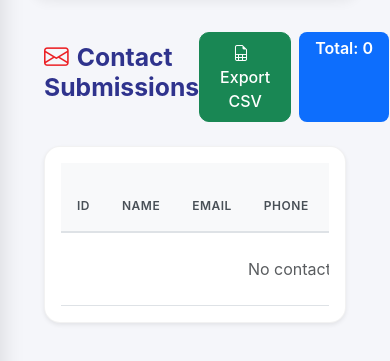
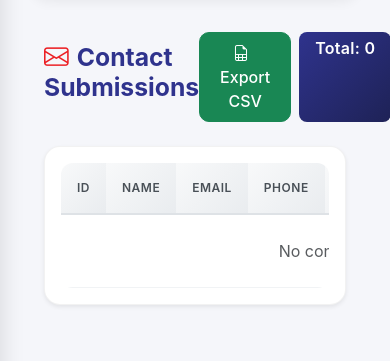
Before and after one commit to jubairsiyum/Farhan-Logistics, a PHP site: page /admin/contacts.php in a window 390 px wide. Shown: the part 183-544 px from the top of the page. Run offline with PHP 8.4, Linux system fonts and the light colour scheme; the visitor is signed in with stand-in values (Sample User, id 1); data that the repository does not hold is empty.

Commit message:
style: Enhance table and modal styles for improved UI consistency and responsiveness

```diff
--- a/public_html/admin/includes/header.php
+++ b/public_html/admin/includes/header.php
@@ -288,8 +288,33 @@
             margin: 0;
         }
 
+        .table-responsive {
+            border-radius: 12px;
+            overflow-x: auto;
+            overflow-y: visible;
+        }
+
+        .table-responsive::-webkit-scrollbar {
+            height: 8px;
+        }
+
+        .table-responsive::-webkit-scrollbar-track {
+            background: #f1f3f5;
+            border-radius: 4px;
+        }
+
+        .table-responsive::-webkit-scrollbar-thumb {
+            background: #adb5bd;
+            border-radius: 4px;
+            transition: background 0.3s ease;
+        }
+
+        .table-responsive::-webkit-scrollbar-thumb:hover {
+            background: #868e96;
+        }
+
         .table thead th {
-            background: #f8f9fa;
+            background: linear-gradient(135deg, #f8f9fa, #e9ecef);
             border-bottom: 2px solid #dee2e6;
             font-weight: 600;
             text-transform: uppercase;
@@ -297,15 +322,26 @@
             letter-spacing: 0.5px;
             color: #495057;
             padding: 1rem;
+            white-space: nowrap;
+            position: sticky;
+            top: 0;
+            z-index: 10;
         }
 
         .table tbody tr {
-            transition: all 0.2s ease;
+            transition: background-color 0.2s ease, box-shadow 0.2s ease;
+            border-bottom: 1px solid #f1f3f5;
         }
 
         .table tbody tr:hover {
-            background: #f8f9fa;
-            transform: scale(1.01);
+            background-color: #f8f9fa;
+            box-shadow: 0 2px 8px rgba(0, 0, 0, 0.04);
+        }
+
+        .table tbody td {
+            padding: 1rem;
+            vertical-align: middle;
+            color: #495057;
         }
 
         /* Badge Styles */
@@ -314,6 +350,108 @@
             border-radius: 8px;
             font-weight: 600;
             font-size: 0.75rem;
+            letter-spacing: 0.3px;
+        }
+
+        .badge.bg-success {
+            background: linear-gradient(135deg, #28a745, #20c997) !important;
+        }
+
+        .badge.bg-danger {
+            background: linear-gradient(135deg, #dc3545, #c82333) !important;
+        }
+
+        .badge.bg-warning {
+            background: linear-gradient(135deg, #ffc107, #e0a800) !important;
+            color: #000;
+        }
+
+        .badge.bg-info {
+            background: linear-gradient(135deg, #17a2b8, #138496) !important;
+        }
+
+        .badge.bg-primary {
+            background: linear-gradient(135deg, var(--primary-navy), #1e2256) !important;
+        }
+
+        /* Action Buttons in Tables */
+        .table .btn-sm {
+            padding: 0.375rem 0.75rem;
+            font-size: 0.8rem;
+            border-radius: 6px;
+        }
+
+        .table .btn-group {
+            display: flex;
+            gap: 0.375rem;
+        }
+
+        /* Search and Filter Controls */
+        .form-control, .form-select {
+            border-radius: 10px;
+            border: 1px solid #dee2e6;
+            padding: 0.625rem 1rem;
+            transition: all 0.3s ease;
+        }
+
+        .form-control:focus, .form-select:focus {
+            border-color: var(--primary-red);
+            box-shadow: 0 0 0 3px rgba(236, 32, 37, 0.1);
+        }
+
+        /* Modal Enhancements */
+        .modal-content {
+            border-radius: 16px;
+            border: none;
+            box-shadow: 0 10px 40px rgba(0, 0, 0, 0.2);
+        }
+
+        .modal-header {
+            background: linear-gradient(135deg, var(--primary-navy), #1e2256);
+            color: white;
+            border-radius: 16px 16px 0 0;
+            padding: 1.25rem 1.5rem;
+            border-bottom: none;
+        }
+
+        .modal-header .btn-close {
+            filter: invert(1);
+        }
+
+        .modal-footer {
+            border-top: 1px solid #e9ecef;
+            padding: 1rem 1.5rem;
+        }
+
+        /* Pagination Styling */
+        .pagination {
+            margin: 1.5rem 0 0;
+        }
+
+        .page-link {
+            border-radius: 8px;
+            margin: 0 0.25rem;
+            border: 1px solid #dee2e6;
+            color: var(--primary-navy);
+            padding: 0.5rem 0.875rem;
+            transition: all 0.3s ease;
+        }
+
+        .page-link:hover {
+            background: var(--primary-red);
+            border-color: var(--primary-red);
+            color: white;
+            transform: translateY(-2px);
+        }
+
+        .page-item.active .page-link {
+            background: linear-gradient(135deg, var(--primary-red), #c91d22);
+            border-color: var(--primary-red);
+        }
+
+        .page-item.disabled .page-link {
+            background: #f8f9fa;
+            border-color: #dee2e6;
         }
 
         /* Animation */
```
